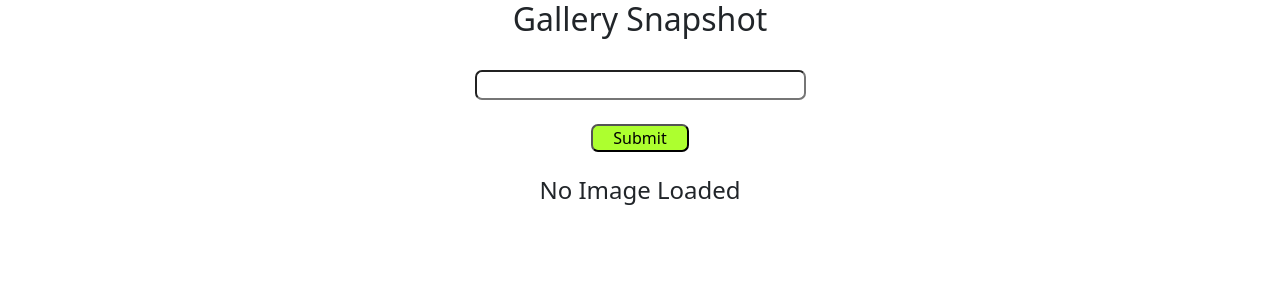
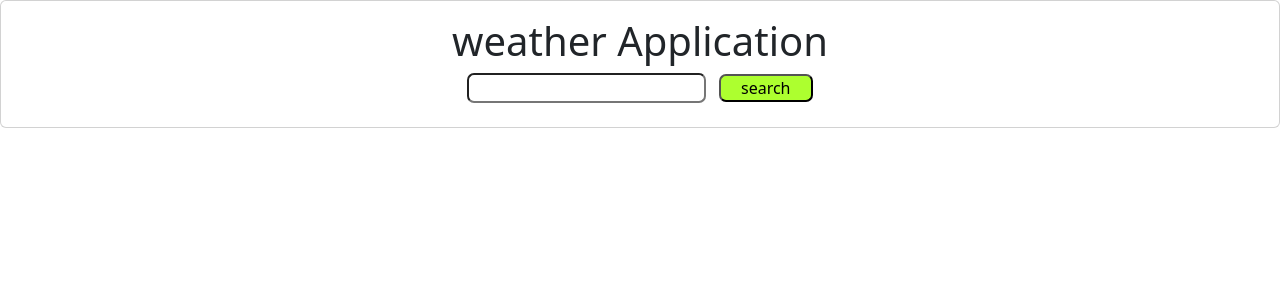
Before and after one commit to Navya-mudundi/image-gallery, a React (Create React App) app: page / in a window 1280 px wide. Shown: the top 300 px of the page. Built offline with nearby package versions, Linux system fonts and the light colour scheme.

Commit message:
adding weather code

```diff
--- a/src/App.js
+++ b/src/App.js
@@ -1,44 +1,43 @@
-import React,{useEffect,useState} from 'react';
-import axios from 'axios';
-import Gallery from './Gallery';
+import React, { useState } from 'react'
 
+const App = () => {
+  const [city,setCity]=useState("");
+  const[result,setResult]=useState("");
+  const changeHandler= e =>{
+    setCity(e.target.value)
+  }
+  const submitHandler= e=>{
+    e.preventDefault();
+    fetch(`https://api.openweathermap.org/data/2.5/weather?q=${city}&appid=d885aa1d783fd13a55050afeef620fcb`).then
+    (response=>response.json())
+    .then (data=>{
+      const kelvin=data.main.temp;
+      const celcius=kelvin-273.5;
+      setResult("Temperature at "+city+ " is"+"\n"+Math.round(celcius)+"°C");
 
-const apiKey = "636e1481b4f3c446d26b8eb6ebfe7127";
-const App = () => {
-  const [data,setData] = useState([]);
-  const [search,setSearch] = useState("");
-  useEffect(()=>{
-    },[])
-  const changeHandler = e =>{
-    setSearch(e.target.value);
-  }
-  const submitHandler = e =>{
-    e.preventDefault();
-    axios
-    .get(
-      `https://api.flickr.com/services/rest/?method=flickr.photos.search&api_key=${apiKey}&tags=${search}&per_page=24&format=json&nojsoncallback=1`
-    )
-    .then(response => {
-      setData(response.data.photos.photo)
-    })
-    .catch(error => {
-      console.log(
-        "Encountered an error with fetching and parsing data",
-        error
-      );
-  })
-  }
-  return (
+    }
+    ).catch(error=>console.log("error"))
+    setCity("")
+
+    };
+
+    return (
     <div>
       <center>
-        <h2>Gallery Snapshot</h2><br></br>
+    <div className='card'>
+      <div className='card-body'>
+        <div className='card-title'>
+        <h1>weather Application</h1>
         <form onSubmit={submitHandler}>
-          <input size="30" type="text" onChange={changeHandler} value={search}/><br /><br />
-          <input type="submit" name="Search" />
+          <input type="text" name="city" value={city} onChange={changeHandler}/> &nbsp;&nbsp;
+          <input type="submit" value="search"/>
         </form>
-        <br />
-        {data.length>=1?<Gallery data={data}/>:<h4>No Image Loaded</h4>}
-      </center>
+        </div>
+         <h1>{result}</h1>
+      </div>
+
+    </div>
+    </center>
     </div>
   )
 }
--- a/src/Gallery.js
+++ /dev/null
@@ -1,17 +0,0 @@
-import React from 'react'
-
-const Gallery = ({data}) => {
-    return (
-        <div className="row">
-        {data.map((image) =>
-          <div key={image.id} className="col-md-3">
-
-        <img src={`https://farm${image.farm}.staticflickr.com/${image.server}/${image.id}_${image.secret}_m.jpg`}
-       height="200" width="250" alt={image.title}/>
-        </div>
-        )}
-        </div>
-    )
-}
-
-export default Gallery
```
